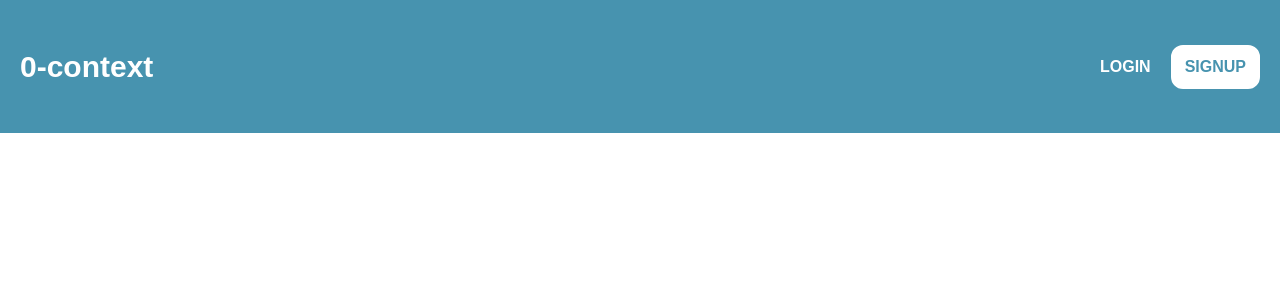
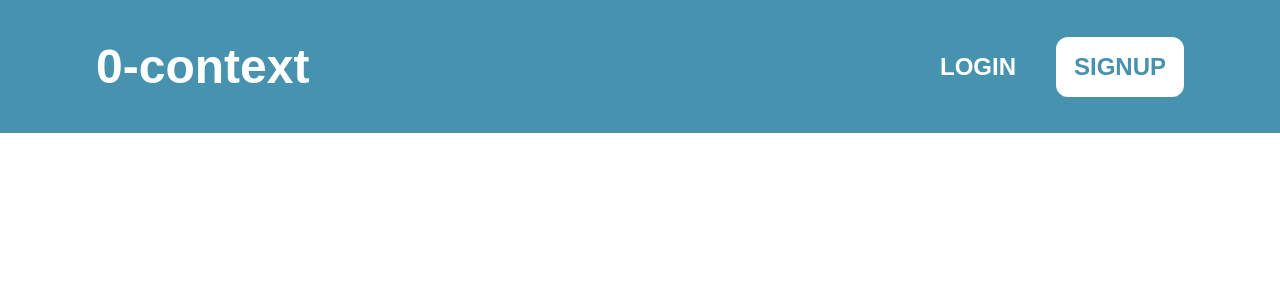
Before and after one commit to Gauravtripathii/zero-context, a Next.js app: page / in a window 1280 px wide. Shown: the top 300 px of the page. Built offline with nearby package versions, Linux system fonts and the light colour scheme; a web font is replaced by a local one.

Commit message:
Header responsive init

```diff
--- a/app/components/Header.tsx
+++ b/app/components/Header.tsx
@@ -16,9 +16,9 @@ const Header = () => {
     setPopupState("absolute");
   };
   return (
-    <header className="bg-cyan-dark h-1/6 flex items-center justify-between px-5">
-      <Logo custom="text-3xl" />
-      <div className="auth uppercase text-md font-semibold flex items-center gap-5">
+    <header className="bg-cyan-dark h-1/6 flex items-center justify-between px-5 sm:px-10 lg:px-14 xl:px-24">
+      <Logo custom="text-3xl sm:text-5xl" />
+      <div className="auth uppercase text-md sm:text-2xl font-semibold flex items-center gap-5 xl:gap-10">
         <div
           className="login text-white cursor-pointer"
           onClick={loginBtnHandler}
@@ -26,7 +26,7 @@ const Header = () => {
           login
         </div>
         <div
-          className="signup bg-white hover:bg-cyan-dark text-cyan-dark hover:text-white border-2 border-white rounded-xl px-3 py-2 cursor-pointer"
+          className="signup bg-white hover:bg-cyan-dark text-cyan-dark hover:text-white border-2 border-white rounded-xl px-3 md:px-4 py-2 md:py-3 cursor-pointer"
           onClick={signupBtnHandler}
         >
           signup
```
